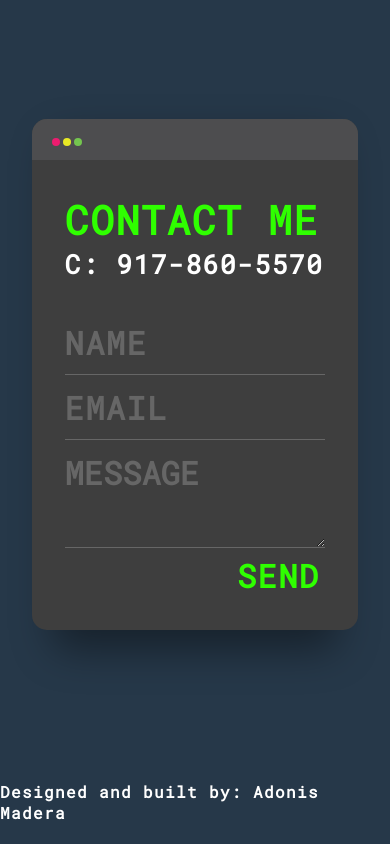
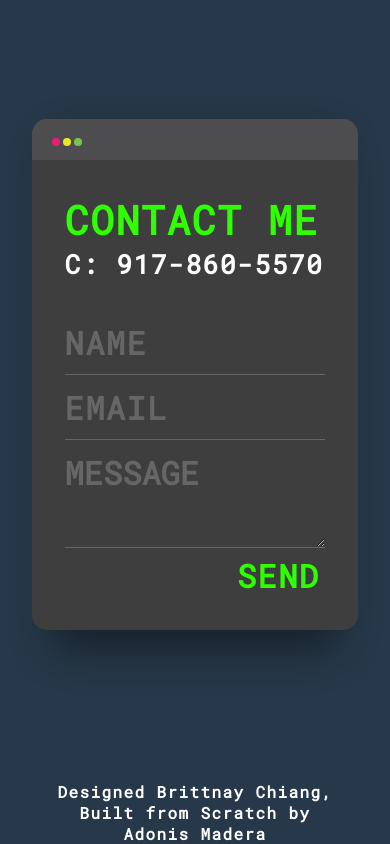
Before and after one commit to Adonis3k/webfolio, a React (Create React App) app: page / in a window 390 px wide. Shown: the part 8699-9543 px from the top of the page. Built offline with nearby package versions, Linux system fonts and the light colour scheme.

Commit message:
mobile friendly

```diff
--- a/src/components/Footer/Footer.js
+++ b/src/components/Footer/Footer.js
@@ -4,8 +4,8 @@ import './Footer.css';
 const Footer = () => {
   return (
     <div className='Footer-container'>
-        <a href="https://www.linkedin.com/in/adonis-madera/" target="_blank" rel="noreferrer">
-       Designed and built by: Adonis Madera
+
+       <a href="https://github.com/bchiang7/v4" target="_blank" rel="noreferrer"> Designed Brittnay Chiang,</a> Built from Scratch by  <a href="https://www.linkedin.com/in/adonis-madera/" target="_blank" rel="noreferrer">Adonis Madera
 
        </a>
 
```
